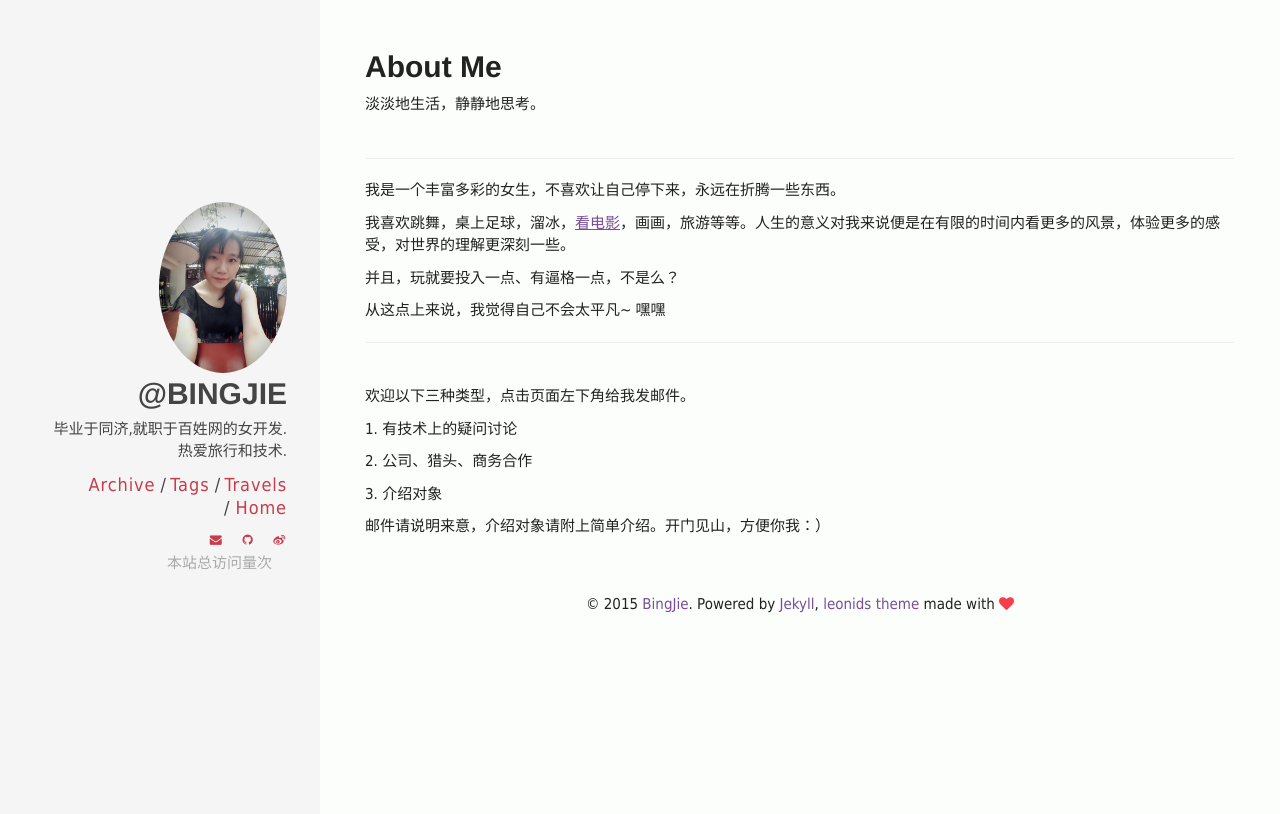
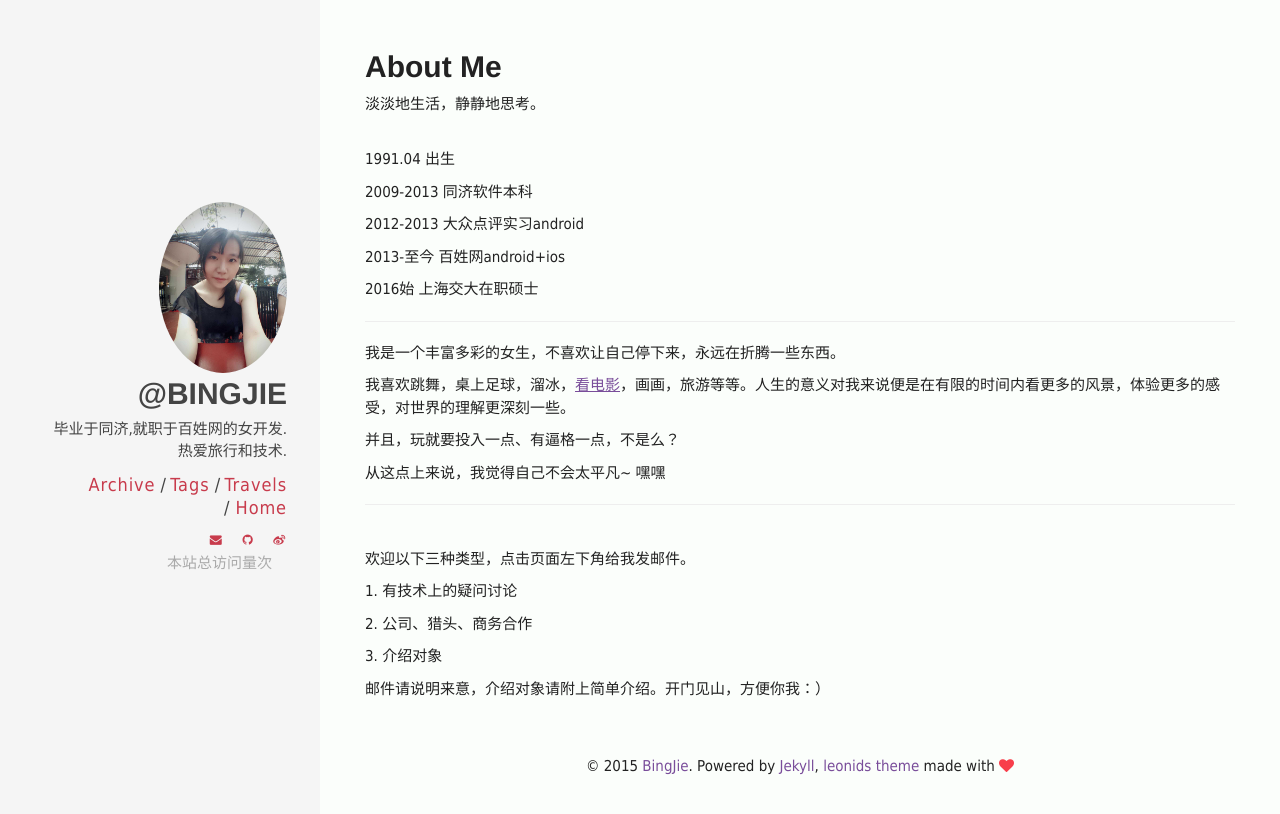
Before and after one commit to chaojimiaomiao/chaojimiaomiao.github.io, a Jekyll site: the page built from travels/About.html, in a window 1280 px wide. Shown: the top 814 px of the page. Built offline with Jekyll 4.4.1, drawn with Linux system fonts in a browser that asks for light colours; comment, search, counter and statistics services are not loaded.

Commit message:
关于我

```diff
--- a/travels/About.html
+++ b/travels/About.html
@@ -7,6 +7,13 @@ layout: page
 <p>淡淡地生活，静静地思考。
 
 <br><br>
+
+<p>1991.04 出生</p>
+<p>2009-2013 同济软件本科</p>
+<p>2012-2013 大众点评实习android</p>
+<p>2013-至今 百姓网android+ios</p>
+<p>2016始 上海交大在职硕士</p>
+
 <hr>
 <p>我是一个丰富多彩的女生，不喜欢让自己停下来，永远在折腾一些东西。</p>
 <p>我喜欢跳舞，桌上足球，溜冰，<a href="http://movie.douban.com/people/48507503/collect"><u>看电影</u></a>，画画，旅游等等。人生的意义对我来说便是在有限的时间内看更多的风景，体验更多的感受，对世界的理解更深刻一些。</p>
```
